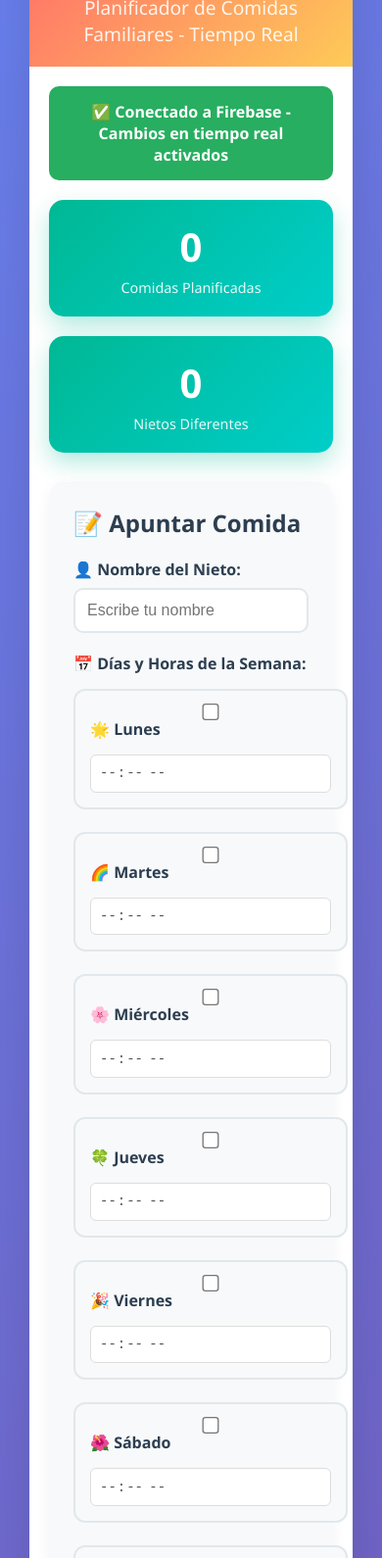
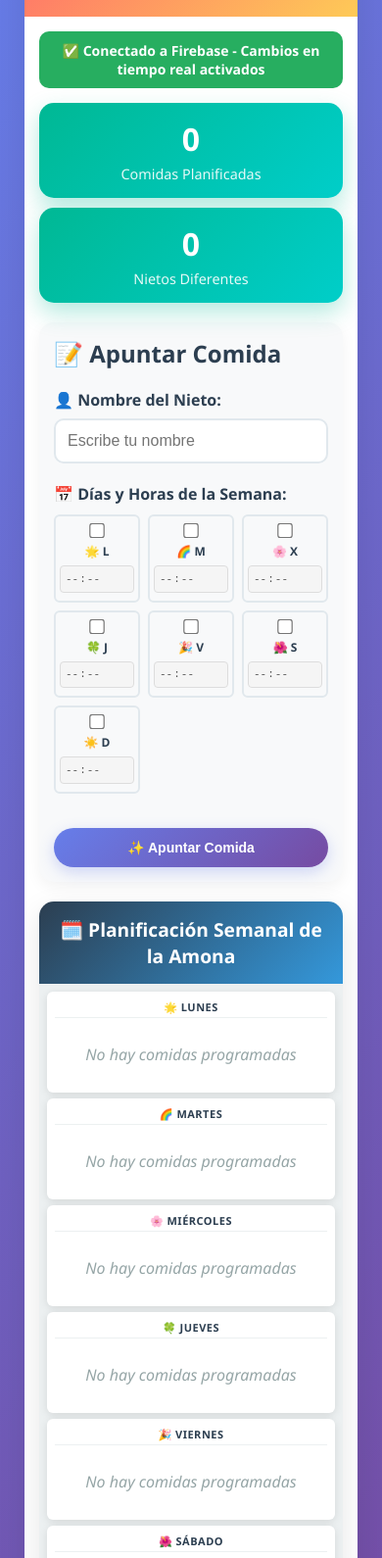
Before and after one commit to yermipo/Comidas, a plain HTML site: page index.html in a window 390 px wide. Shown: the part 109-1699 px from the top of the page at 98% size. Drawn offline with Linux system fonts and the light colour scheme; no server answers.

Commit message:
index.html

```diff
--- a/index.html
+++ b/index.html
@@ -12,9 +12,9 @@
 
         // Tu configuración de Firebase (DEBES REEMPLAZAR ESTOS VALORES)
         const firebaseConfig = {
-            apiKey: "AIzaSyDAJV3AY9ZM-vhg0adLCQkDhnkXzjhGiuI",
+            apiKey: "AIzaSyDAJV3AY9ZM-vhgOadLCQkDhnkXzjhGiuI",
             authDomain: "amona-chef.firebaseapp.com",
-            databaseURL: "https://amona-chef-default-rtdb.europe-west1.firebasedatabase.app/",
+            databaseURL: "https://amona-chef-default-rtdb.europe-west1.firebasedatabase.app",
             projectId: "amona-chef",
             storageBucket: "amona-chef.firebasestorage.app",
             messagingSenderId: "254579214307",
@@ -173,67 +173,107 @@
             font-weight: 600;
         }
 
+        .days-grid {
+            display: grid;
+            grid-template-columns: repeat(auto-fit, minmax(120px, 1fr));
+            gap: 10px;
+            margin-top: 15px;
+        }
+
+        .day-time-selector {
+            background: #f8f9fa;
+            border-radius: 8px;
+            overflow: hidden;
+            border: 2px solid #e1e8ed;
+            transition: all 0.3s ease;
+        }
+
+        .day-label {
+            display: flex;
+            flex-direction: column;
+            align-items: center;
+            padding: 12px 8px;
+            cursor: pointer;
+            gap: 8px;
+            margin: 0;
+        }
+
+        .day-checkbox {
+            order: 1;
+            transform: scale(1.2);
+            margin: 0;
+        }
+
+        .day-name {
+            order: 2;
+            font-weight: 600;
+            font-size: 14px;
+            text-align: center;
+            white-space: nowrap;
+        }
+
+        .time-input {
+            order: 3;
+            width: 100%;
+            padding: 6px;
+            border: 1px solid #ddd;
+            border-radius: 4px;
+            font-size: 12px;
+            text-align: center;
+            background: #f5f5f5;
+        }
+
         .days-container {
             display: grid;
-            grid-template-columns: repeat(auto-fit, minmax(150px, 1fr));
-            gap: 1px;
+            grid-template-columns: repeat(auto-fit, minmax(140px, 1fr));
+            gap: 8px;
             background: #ecf0f1;
+            padding: 10px;
         }
 
         .day-card {
             background: white;
-            padding: 20px;
-            min-height: 200px;
-            border-bottom: 3px solid #ecf0f1;
+            padding: 12px;
+            min-height: 120px;
+            border-radius: 8px;
+            box-shadow: 0 2px 8px rgba(0,0,0,0.1);
             transition: all 0.3s ease;
-        }
-
-        .day-card:hover {
-            background: #f8f9fa;
-            transform: translateY(-2px);
         }
 
         .day-header {
             font-weight: 700;
             color: #2c3e50;
-            margin-bottom: 15px;
+            margin-bottom: 8px;
             text-align: center;
-            font-size: 1.1em;
+            font-size: 12px;
             text-transform: uppercase;
-            letter-spacing: 1px;
+            letter-spacing: 0.5px;
+            border-bottom: 1px solid #ecf0f1;
+            padding-bottom: 4px;
         }
 
         .meal-entry {
             background: linear-gradient(135deg, #ffeaa7, #fdcb6e);
-            margin: 8px 0;
-            padding: 10px;
-            border-radius: 10px;
-            font-size: 14px;
-            box-shadow: 0 3px 10px rgba(253, 203, 110, 0.3);
-            animation: slideIn 0.3s ease;
+            margin: 4px 0;
+            padding: 6px;
+            border-radius: 6px;
+            font-size: 11px;
+            box-shadow: 0 1px 4px rgba(253, 203, 110, 0.3);
             position: relative;
-        }
-
-        @keyframes slideIn {
-            from {
-                opacity: 0;
-                transform: translateX(-20px);
-            }
-            to {
-                opacity: 1;
-                transform: translateX(0);
-            }
         }
 
         .meal-name {
             font-weight: 600;
             color: #2c3e50;
-            margin-bottom: 3px;
+            margin-bottom: 2px;
+            font-size: 11px;
+            line-height: 1.2;
         }
 
         .meal-time {
-            font-size: 12px;
+            font-size: 10px;
             color: #636e72;
+            font-weight: 500;
         }
 
         .delete-btn {
@@ -241,14 +281,17 @@
             color: white;
             border: none;
             border-radius: 50%;
-            width: 20px;
-            height: 20px;
+            width: 16px;
+            height: 16px;
             cursor: pointer;
             position: absolute;
-            top: 5px;
-            right: 5px;
-            font-size: 12px;
+            top: 2px;
+            right: 2px;
+            font-size: 10px;
             line-height: 1;
+            display: flex;
+            align-items: center;
+            justify-content: center;
         }
 
         .delete-btn:hover {
@@ -301,54 +344,152 @@
 
         @media (max-width: 768px) {
             .container {
-                margin: 10px;
+                margin: 5px;
                 border-radius: 10px;
             }
 
             .header {
-                padding: 20px;
+                padding: 15px;
             }
 
             .logo {
+                font-size: 1.8em;
+            }
+
+            .subtitle {
+                font-size: 1em;
+            }
+
+            .main-content {
+                padding: 15px;
+            }
+
+            .stats {
+                grid-template-columns: 1fr 1fr;
+                gap: 10px;
+                margin-bottom: 20px;
+            }
+
+            .stat-card {
+                padding: 15px;
+            }
+
+            .stat-number {
                 font-size: 2em;
             }
 
-            .main-content {
-                padding: 20px;
+            .form-section {
+                padding: 15px;
+                margin-bottom: 20px;
+            }
+
+            .days-grid {
+                grid-template-columns: repeat(4, 1fr);
+                gap: 8px;
+                margin-top: 10px;
+            }
+
+            .day-time-selector {
+                border-radius: 6px;
+            }
+
+            .day-label {
+                padding: 8px 4px;
+                gap: 6px;
+            }
+
+            .day-name {
+                font-size: 12px;
+            }
+
+            .time-input {
+                font-size: 11px;
+                padding: 4px;
+            }
+
+            .days-container {
+                grid-template-columns: repeat(2, 1fr);
+                gap: 6px;
+                padding: 8px;
+            }
+
+            .day-card {
+                padding: 8px;
+                min-height: 100px;
+                border-radius: 6px;
+            }
+
+            .day-header {
+                font-size: 11px;
+                margin-bottom: 6px;
+                padding-bottom: 3px;
+            }
+
+            .meal-entry {
+                margin: 3px 0;
+                padding: 4px;
+                border-radius: 4px;
+                font-size: 10px;
+            }
+
+            .meal-name {
+                font-size: 10px;
+                margin-bottom: 1px;
+            }
+
+            .meal-time {
+                font-size: 9px;
+            }
+
+            .delete-btn {
+                width: 14px;
+                height: 14px;
+                font-size: 9px;
+                top: 1px;
+                right: 1px;
+            }
+
+            .btn {
+                width: 100%;
+                padding: 12px;
+                margin-top: 15px;
+                font-size: 14px;
+            }
+
+            .realtime-indicator {
+                top: 5px;
+                right: 5px;
+                font-size: 10px;
+                padding: 6px 10px;
+            }
+
+            .firebase-status {
+                padding: 10px;
+                margin-bottom: 15px;
+                font-size: 14px;
+            }
+
+            .calendar-header {
+                padding: 15px;
+                font-size: 1.2em;
+            }
+        }
+
+        @media (max-width: 480px) {
+            .days-grid {
+                grid-template-columns: repeat(3, 1fr);
             }
 
             .days-container {
                 grid-template-columns: 1fr;
             }
 
-            .day-time-selector label {
-                display: flex !important;
-                flex-direction: column !important;
-                align-items: stretch !important;
+            .day-card {
+                min-height: 80px;
             }
 
-            .day-time-selector label > input[type="time"] {
-                margin-left: 0 !important;
-                margin-top: 10px !important;
-                width: 100% !important;
-            }
-
-            .day-time-selector label > span {
-                margin-bottom: 5px !important;
-            }
-
-            .btn {
-                width: 100%;
-                padding: 15px;
-                margin-top: 20px;
-            }
-
-            .realtime-indicator {
-                position: fixed;
-                top: 10px;
-                right: 10px;
-                font-size: 10px;
-                padding: 8px 12px;
+            .stats {
+                grid-template-columns: 1fr;
             }
         }
     </style>
@@ -359,7 +500,7 @@
     <div class="container">
         <div class="header">
             <div class="logo">👵🍽️ Amona Chef</div>
-            <div class="subtitle">Planificador de Comidas Familiares - Tiempo Real</div>
+            <div class="subtitle">Planificador de Comidas Amona Elvira</div>
         </div>
 
         <div class="main-content">
@@ -388,54 +529,54 @@
 
                     <div class="form-group">
                         <label>📅 Días y Horas de la Semana:</label>
-                        <div style="display: grid; grid-template-columns: repeat(auto-fit, minmax(280px, 1fr)); gap: 15px; margin-top: 15px;">
+                        <div class="days-grid">
                             <div class="day-time-selector" data-day="lunes">
-                                <label style="display: flex; align-items: center; background: #f8f9fa; padding: 15px; border-radius: 12px; cursor: pointer; border: 2px solid #e1e8ed; transition: all 0.3s ease;">
-                                    <input type="checkbox" value="lunes" class="day-checkbox" style="margin-right: 12px; transform: scale(1.3);">
-                                    <span style="flex: 1; font-weight: 600;">🌟 Lunes</span>
-                                    <input type="time" class="time-input" style="margin-left: 10px; padding: 8px; border: 1px solid #ddd; border-radius: 6px; font-size: 14px; background: white;" disabled>
+                                <label class="day-label">
+                                    <input type="checkbox" value="lunes" class="day-checkbox">
+                                    <span class="day-name">🌟 L</span>
+                                    <input type="time" class="time-input" disabled>
                                 </label>
                             </div>
                             <div class="day-time-selector" data-day="martes">
-                                <label style="display: flex; align-items: center; background: #f8f9fa; padding: 15px; border-radius: 12px; cursor: pointer; border: 2px solid #e1e8ed; transition: all 0.3s ease;">
-                                    <input type="checkbox" value="martes" class="day-checkbox" style="margin-right: 12px; transform: scale(1.3);">
-                                    <span style="flex: 1; font-weight: 600;">🌈 Martes</span>
-                                    <input type="time" class="time-input" style="margin-left: 10px; padding: 8px; border: 1px solid #ddd; border-radius: 6px; font-size: 14px; background: white;" disabled>
+                                <label class="day-label">
+                                    <input type="checkbox" value="martes" class="day-checkbox">
+                                    <span class="day-name">🌈 M</span>
+                                    <input type="time" class="time-input" disabled>
                                 </label>
                             </div>
                             <div class="day-time-selector" data-day="miércoles">
-                                <label style="display: flex; align-items: center; background: #f8f9fa; padding: 15px; border-radius: 12px; cursor: pointer; border: 2px solid #e1e8ed; transition: all 0.3s ease;">
-                                    <input type="checkbox" value="miércoles" class="day-checkbox" style="margin-right: 12px; transform: scale(1.3);">
-                                    <span style="flex: 1; font-weight: 600;">🌸 Miércoles</span>
-                                    <input type="time" class="time-input" style="margin-left: 10px; padding: 8px; border: 1px solid #ddd; border-radius: 6px; font-size: 14px; background: white;" disabled>
+                                <label class="day-label">
+                                    <input type="checkbox" value="miércoles" class="day-checkbox">
+                                    <span class="day-name">🌸 X</span>
+                                    <input type="time" class="time-input" disabled>
                                 </label>
                             </div>
                             <div class="day-time-selector" data-day="jueves">
-                                <label style="display: flex; align-items: center; background: #f8f9fa; padding: 15px; border-radius: 12px; cursor: pointer; border: 2px solid #e1e8ed; transition: all 0.3s ease;">
-                                    <input type="checkbox" value="jueves" class="day-checkbox" style="margin-right: 12px; transform: scale(1.3);">
-                                    <span style="flex: 1; font-weight: 600;">🍀 Jueves</span>
-                                    <input type="time" class="time-input" style="margin-left: 10px; padding: 8px; border: 1px solid #ddd; border-radius: 6px; font-size: 14px; background: white;" disabled>
+                                <label class="day-label">
+                                    <input type="checkbox" value="jueves" class="day-checkbox">
+                                    <span class="day-name">🍀 J</span>
+                                    <input type="time" class="time-input" disabled>
                                 </label>
                             </div>
                             <div class="day-time-selector" data-day="viernes">
-                                <label style="display: flex; align-items: center; background: #f8f9fa; padding: 15px; border-radius: 12px; cursor: pointer; border: 2px solid #e1e8ed; transition: all 0.3s ease;">
-                                    <input type="checkbox" value="viernes" class="day-checkbox" style="margin-right: 12px; transform: scale(1.3);">
-                                    <span style="flex: 1; font-weight: 600;">🎉 Viernes</span>
-                                    <input type="time" class="time-input" style="margin-left: 10px; padding: 8px; border: 1px solid #ddd; border-radius: 6px; font-size: 14px; background: white;" disabled>
+                                <label class="day-label">
+                                    <input type="checkbox" value="viernes" class="day-checkbox">
+                                    <span class="day-name">🎉 V</span>
+                                    <input type="time" class="time-input" disabled>
                                 </label>
                             </div>
                             <div class="day-time-selector" data-day="sábado">
-                                <label style="display: flex; align-items: center; background: #f8f9fa; padding: 15px; border-radius: 12px; cursor: pointer; border: 2px solid #e1e8ed; transition: all 0.3s ease;">
-                                    <input type="checkbox" value="sábado" class="day-checkbox" style="margin-right: 12px; transform: scale(1.3);">
-                                    <span style="flex: 1; font-weight: 600;">🌺 Sábado</span>
-                                    <input type="time" class="time-input" style="margin-left: 10px; padding: 8px; border: 1px solid #ddd; border-radius: 6px; font-size: 14px; background: white;" disabled>
+                                <label class="day-label">
+                                    <input type="checkbox" value="sábado" class="day-checkbox">
+                                    <span class="day-name">🌺 S</span>
+                                    <input type="time" class="time-input" disabled>
                                 </label>
                             </div>
                             <div class="day-time-selector" data-day="domingo">
-                                <label style="display: flex; align-items: center; background: #f8f9fa; padding: 15px; border-radius: 12px; cursor: pointer; border: 2px solid #e1e8ed; transition: all 0.3s ease;">
-                                    <input type="checkbox" value="domingo" class="day-checkbox" style="margin-right: 12px; transform: scale(1.3);">
-                                    <span style="flex: 1; font-weight: 600;">☀️ Domingo</span>
-                                    <input type="time" class="time-input" style="margin-left: 10px; padding: 8px; border: 1px solid #ddd; border-radius: 6px; font-size: 14px; background: white;" disabled>
+                                <label class="day-label">
+                                    <input type="checkbox" value="domingo" class="day-checkbox">
+                                    <span class="day-name">☀️ D</span>
+                                    <input type="time" class="time-input" disabled>
                                 </label>
                             </div>
                         </div>
@@ -635,16 +776,17 @@
             daySelectors.forEach(selector => {
                 const checkbox = selector.querySelector('.day-checkbox');
                 const timeInput = selector.querySelector('.time-input');
-                const label = selector.querySelector('label');
 
                 checkbox.checked = false;
                 timeInput.value = '';
                 timeInput.disabled = true;
-                label.style.background = '#f8f9fa';
-                label.style.borderColor = '#e1e8ed';
-                label.style.color = 'inherit';
-                label.style.transform = 'scale(1)';
-                label.style.boxShadow = 'none';
+                selector.style.background = '#f8f9fa';
+                selector.style.borderColor = '#e1e8ed';
+                selector.style.color = 'inherit';
+                selector.style.transform = 'scale(1)';
+                selector.style.boxShadow = 'none';
+                timeInput.style.background = '#f5f5f5';
+                timeInput.style.color = '#999';
             });
         }
 
@@ -796,35 +938,36 @@
             daySelectors.forEach(selector => {
                 const checkbox = selector.querySelector('.day-checkbox');
                 const timeInput = selector.querySelector('.time-input');
-                const label = selector.querySelector('label');
 
                 checkbox.addEventListener('change', function() {
                     if (this.checked) {
                         // Activar el día
-                        label.style.background = 'linear-gradient(135deg, #667eea, #764ba2)';
-                        label.style.borderColor = '#667eea';
-                        label.style.color = 'white';
-                        label.style.transform = 'scale(1.02)';
+                        selector.style.background = 'linear-gradient(135deg, #667eea, #764ba2)';
+                        selector.style.borderColor = '#667eea';
+                        selector.style.color = 'white';
+                        selector.style.transform = 'scale(1.02)';
                         timeInput.disabled = false;
                         timeInput.style.background = '#fff';
+                        timeInput.style.color = '#2c3e50';
                         timeInput.focus();
                     } else {
                         // Desactivar el día
-                        label.style.background = '#f8f9fa';
-                        label.style.borderColor = '#e1e8ed';
-                        label.style.color = 'inherit';
-                        label.style.transform = 'scale(1)';
+                        selector.style.background = '#f8f9fa';
+                        selector.style.borderColor = '#e1e8ed';
+                        selector.style.color = 'inherit';
+                        selector.style.transform = 'scale(1)';
                         timeInput.disabled = true;
                         timeInput.value = '';
                         timeInput.style.background = '#f5f5f5';
+                        timeInput.style.color = '#999';
                     }
                 });
 
                 timeInput.addEventListener('change', function() {
                     if (this.value && checkbox.checked) {
-                        label.style.boxShadow = '0 5px 15px rgba(102, 126, 234, 0.3)';
+                        selector.style.boxShadow = '0 3px 10px rgba(102, 126, 234, 0.3)';
                     } else {
-                        label.style.boxShadow = 'none';
+                        selector.style.boxShadow = 'none';
                     }
                 });
             });
```
